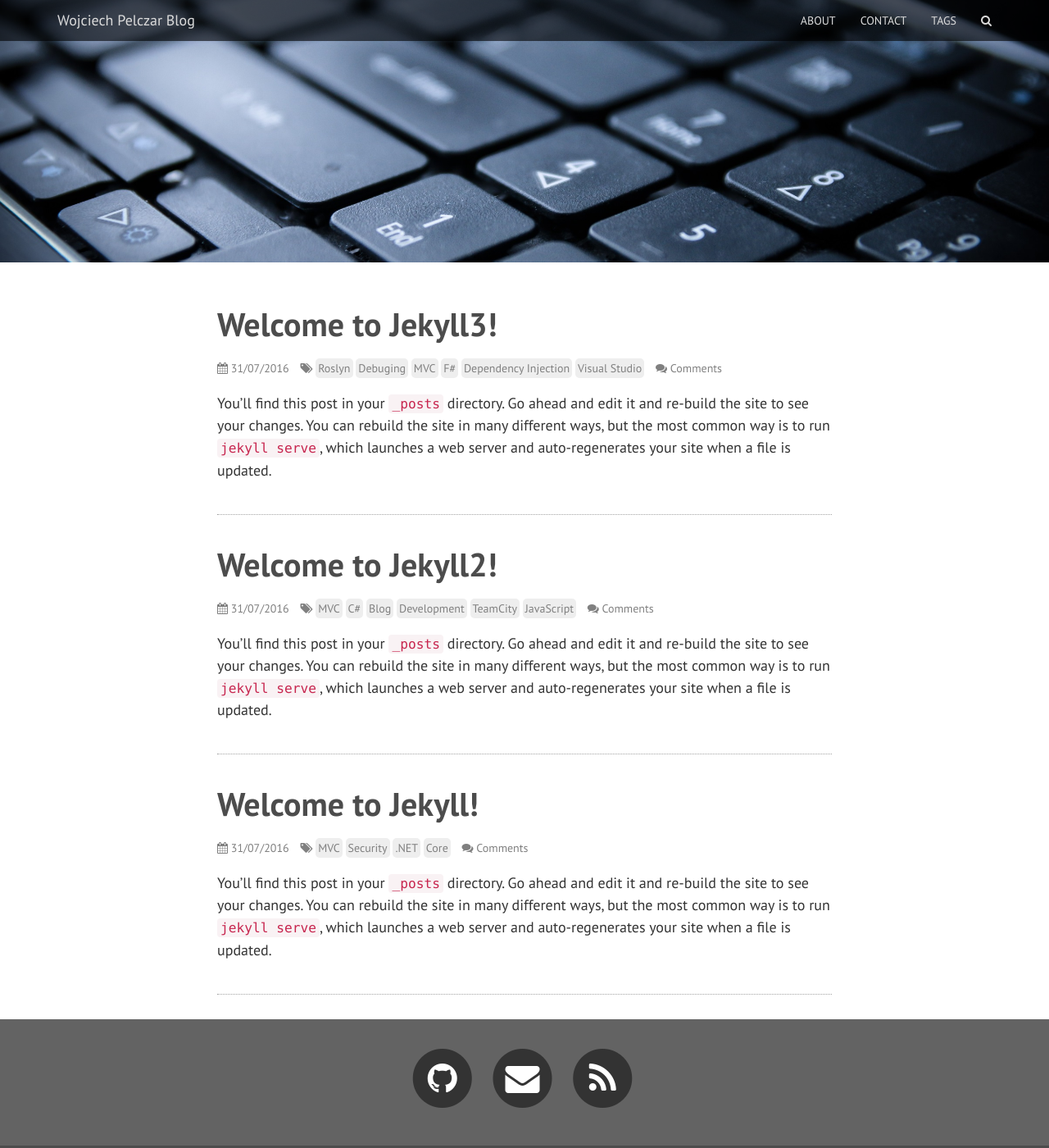
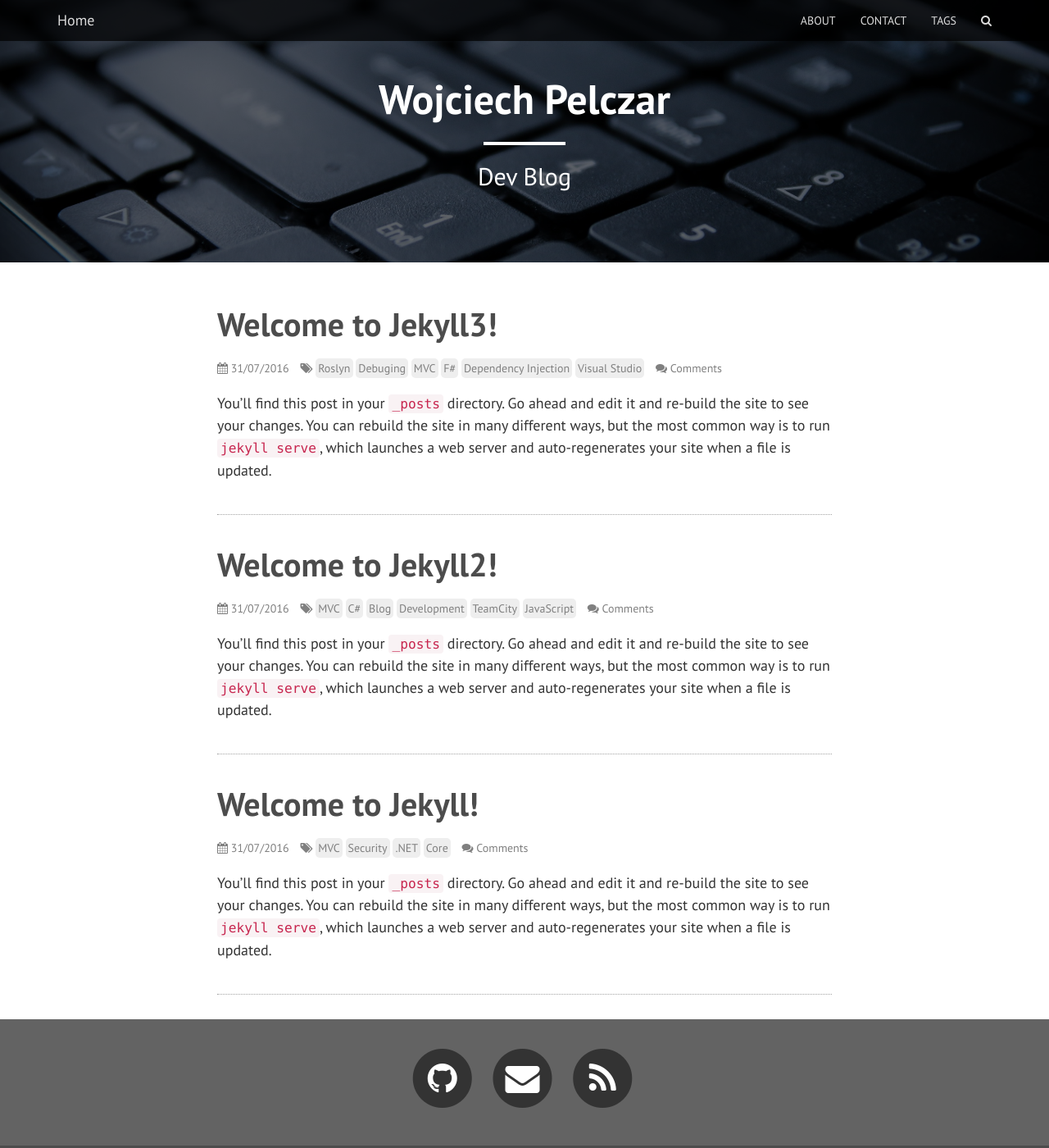
Before and after one commit to wpelczar/Blog, a Jekyll site: the page built from index.html, in a window 1280 px wide and 1400 px high. Shown: the whole window at 82% size. Built offline with Jekyll 4.4.1, drawn with Linux system fonts in a browser that asks for light colours; nearby versions of some CDN libraries; comment, search, counter and statistics services are not loaded.

Commit message:
title on the top bar

```diff
--- a/_includes/header.html
+++ b/_includes/header.html
@@ -1,6 +1,4 @@
 <header class="site-header">
-
-  <div class="top-bar"></div>
 
   <nav class="navbar navbar-default navbar-fixed-top" role="navigation">
     <div class="container">
@@ -12,7 +10,7 @@
           <span class="icon-bar"></span>
           <span class="icon-bar"></span>
         </button>
-        <a class="navbar-brand" href="{{ site.baseurl }}/">{{ site.title }}</a>
+        <a class="navbar-brand" href="{{ site.baseurl }}/">Home</a>
       </div>
       <!-- Collect the nav links, forms, and other content for toggling -->
       <div class="collapse navbar-collapse" id="myNavbar">
@@ -31,4 +29,12 @@
     </div>
     <!-- /.container-fluid -->
   </nav>
+
+  <div class="top-bar overlay">
+    <div class="site-heading">
+      <div class="site-title">Wojciech Pelczar</div>
+      <hr class="small"/>
+      <div class="site-subtitle">Dev Blog</div>
+    </div>
+  </div>
 </header>
--- a/_sass/_base.scss
+++ b/_sass/_base.scss
@@ -57,3 +57,10 @@ ul
   font-weight: bold;
   margin: 0 0 30px 0;
 }
+
+hr.small{
+    max-width: 100px;
+    margin: 15px auto;
+    border-width: 4px;
+    border-color: white;
+}
--- a/_sass/_header.scss
+++ b/_sass/_header.scss
@@ -3,16 +3,41 @@
   background-size: 100%;
   height: 320px;
   margin: 0 0 30px 0;
+  position: relative;
 }
 
-.top-bar-text{
-  color: $base-color-3;
+.site-title{
+  color: white;
+  font-size: 50px;
+  display: block;
+  font-weight: bold;
+}
+
+.site-subtitle{
+  color: white;
   font-size: 30px;
   display: block;
 }
 
+.overlay::after {
+  content: "";
+  position: absolute;
+  width: 100%;
+  height: 100%;
+  top: 0;
+  left: 0;
+  z-index: 1;
+  background-color: rgba(0, 0, 0, 0.60);
+}
+
+.site-heading{
+  @include vertical-align();
+  text-align: center;
+  z-index: 2;
+}
+
 .navbar-default{
-  background-color: rgba(0, 0, 0, 0.6);
+  background-color: rgba(0, 0, 0, 0.7);
   border: none;
   @include border-radius(0);
   .navbar-brand{
@@ -39,10 +64,22 @@
   .top-bar{
     height: 200px;
   }
+  .site-title{
+    font-size: 35px;
+  }
+  .site-subtitle{
+    font-size: 25px;
+  }
 }
 
 @media(max-width:350px){
   .top-bar{
     height: 150px;
   }
+    .site-title{
+    font-size: 30px;
+  }
+  .site-subtitle{
+    font-size: 20px;
+  }
 }
--- a/_sass/_modal.scss
+++ b/_sass/_modal.scss
@@ -4,7 +4,7 @@
     left: 0px;
     width: 100%;
     height: 100%;
-    background-color: rgba(0, 0, 0, 0.85);
+    background-color: rgba(0, 0, 0, 0.95);
 
     @include transition(all 0.5s ease-in-out);
     @include transform(translate(0px, -100%) scale(0, 0));
```
